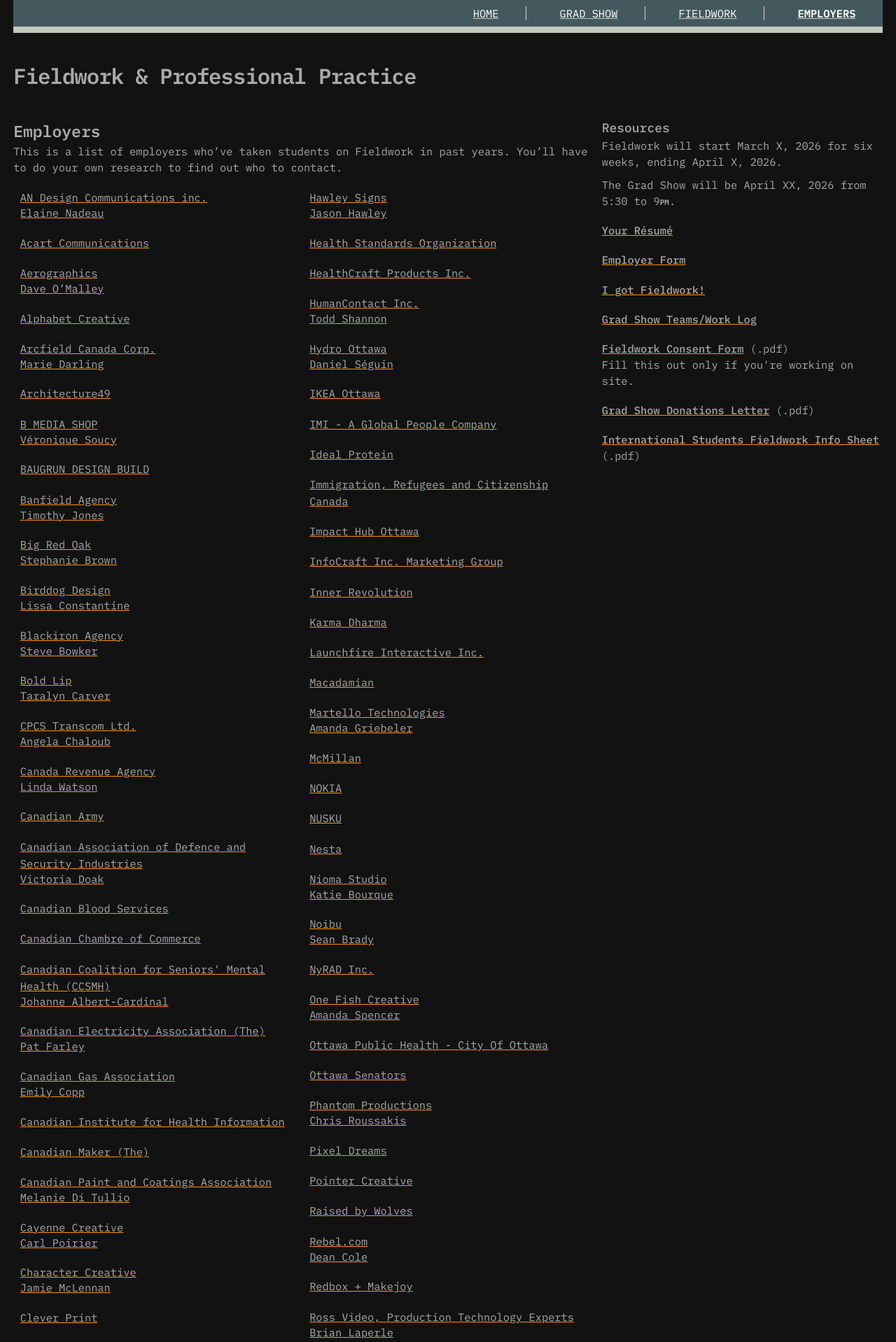
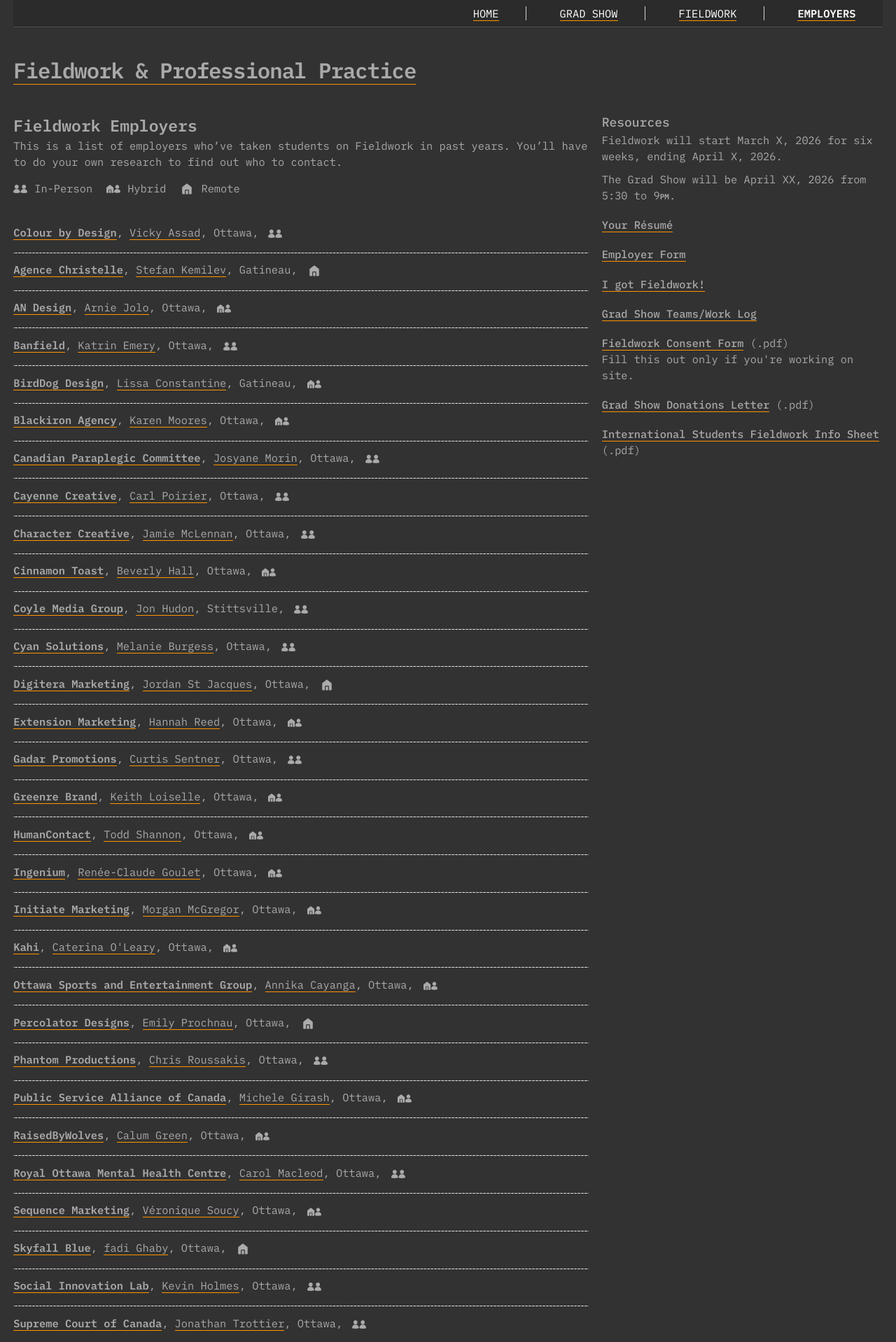
Before and after one commit to AlainParadis/wil, a Jekyll site: the page built from employers.md, in a window 1280 px wide. Shown: the top 1918 px of the page at 70% size. Built offline with Jekyll 4.4.1, drawn with Linux system fonts in a browser that asks for light colours; some of the changed text lies outside the part shown.

Commit message:
update employers with new layout and data

```diff
--- /dev/null
+++ b/_data/employers.csv
@@ -0,0 +1,37 @@
+Employer,URL,Contact,E-mail,Location,Modality
+Colour by Design,https://colourbydesign.com,Vicky Assad,info@colourbydesign.com,Ottawa,In-Person
+Agence Christelle,https://agencechristelle.com,Stefan Kemilev,creative@agencechristelle.com,Gatineau,Remote
+AN Design,https://an-design.ca,Arnie Jolo,unknown (will update you),Ottawa,Hybrid
+Banfield,https://banfield.agency,Katrin Emery,kemery@banfield.agency,Ottawa,In-Person
+BirdDog Design,https://birddogdesign.com,Lissa Constantine,lissa@birddogdesign.com,Gatineau,Hybrid
+Blackiron Agency,https://blackiron.agency,Karen Moores,Karen@blackiron.agency,Ottawa,Hybrid
+Canadian Paraplegic Committee,https://paralympic.ca,Josyane Morin,jmorin@paralympic.ca,Ottawa,In-Person
+Cayenne Creative,https://cayennecreative.ca,Carl Poirier,carl@cayennecreative.ca,Ottawa,In-Person
+Character Creative,https://charactercreative.com,Jamie McLennan,jamie@charactercreative.com,Ottawa,In-Person
+Cinnamon Toast,https://cinnamontoast.ca,Beverly Hall,bev@cinnamontoast.ca,Ottawa,Hybrid
+Coyle Media Group,https://coylemediagroup.com,Jon Hudon,jon@coylemediagroup.com,Stittsville,In-Person
+Cyan Solutions,https://cyansolutions.com,Melanie Burgess,melanie@cyansolutions.com,Ottawa,In-Person
+Digitera Marketing,https://digitera.agency,Jordan St Jacques,jordan@digitera.agency,Ottawa,Remote
+Extension Marketing,https://extensionmarketing.com,Hannah Reed,hannah@extensionmarketing.com,Ottawa,Hybrid
+Gadar Promotions,https://gadar.ca,Curtis Sentner,curtis@gadar.ca,Ottawa,In-Person
+Greenre Brand,https://greenre.ca,Keith Loiselle,keith@greenre.ca,Ottawa,Hybrid
+HumanContact,https://humancontact.com,Todd Shannon,todd@humancontact.com,Ottawa,Hybrid
+Ingenium,https://ingeniumcanada.org,Renée-Claude Goulet,rgoulet@ingeniumcanada.org,Ottawa,Hybrid
+Initiate Marketing,https://getinitiated.ca,Morgan McGregor,morgan@getinitiated.ca,Ottawa,Hybrid
+Kahi,https://kahi.io,Caterina O'Leary,cat@kahi.io,Ottawa,Hybrid
+Ottawa Sports and Entertainment Group,https://oseg.ca,Annika Cayanga,zdavis@oseg.ca,Ottawa,Hybrid
+Percolator Designs,https://percolatordesigns.ca,Emily Prochnau,emily@percolatordesigns.ca,Ottawa,Remote
+Phantom Productions,https://phantomproductions.com,Chris Roussakis,chris@phantomproductions.com,Ottawa,In-Person
+Public Service Alliance of Canada,https://psac-afpc.com,Michele Girash,GirashM@psac-afpc.com,Ottawa,Hybrid
+RaisedByWolves,https://raisedbywolves.ca,Calum Green,cal@raisedbywolves.ca,Ottawa,Hybrid
+Royal Ottawa Mental Health Centre,https://theroyal.ca,Carol Macleod,carol.macleod@theroyal.ca,Ottawa,In-Person
+Sequence Marketing,https://sequencemarketing.ca,Véronique Soucy,vero@sequencemarketing.ca,Ottawa,Hybrid
+Skyfall Blue,https://skyfallblue.com,fadi Ghaby,fadi@skyfallblue.com,Ottawa,Remote
+Social Innovation Lab,https://algonquincollege.com,Kevin Holmes,holmesk@algonquincollege.com,Ottawa,In-Person
+Supreme Court of Canada,https://scc-csc.ca,Jonathan Trottier,Jonathan.Trottier@scc-csc.ca,Ottawa,In-Person
+The Privy Council,https://pco-bcp.gc.ca,Awnah Goulard-Jong,awnah.goulardjong@pco-bcp.gc.ca,Ottawa,In-Person
+TryCycle,https://trycycle.ca,Jacob Cogan,jacob@trycycle.ca,Ottawa,In-Person
+uOttawa,https://uottawa.ca,Melany Pelletier,mpelle25@uottawa.ca,Ottawa,Hybrid
+Victory Arts,https://gmail.com,Tero Hollo,terohollo@gmail.com,Ottawa,Remote
+Xactly Design,https://xactlydesign.com,Denis Sabourin and Steve Harding,steve@xactlydesign.com,Ottawa ,In-Person
+Xquisit Communications,https://xquisit.ca,Dominic Willsher,dominic@xquisit.ca,Almonte,In-Person
--- a/css/styles.css
+++ b/css/styles.css
@@ -1,10 +1,10 @@
 :root
 {
-	--background-color: #121212;
-	--text-color: #A9A9A9;
+	--background-color: rgb(50, 50, 50);
+	--text-color: rgb(169, 169, 169);
 	/* Colours */
-	--dark: rgb(68, 89, 94);
-	--medium: rgb(110, 132, 137);
+	--dark: rgb(43, 43, 43);
+	--medium: rgb(80, 80, 80);
 	--light: rgb(194, 201, 189);
 	--lightest: rgb(221, 225, 219);
 	--orange: rgb(255, 147, 0);
@@ -38,11 +38,19 @@ body
 a, a:link
 {
 	color: var(--text-color);
+	text-decoration: none;
+	border-bottom: 1px solid var(--orange);
 	text-decoration-color: var(--orange);
 }
 
 a:visited { color: var(--light); }
-a:hover { color: lightgrey; }
+
+a:hover
+{
+	color: lightgrey;
+	border-bottom: 1px solid var(--medium);
+}
+
 a:active { color: orange; }
 a:focus { outline: 2px solid black; }
 header h1 a:visited { color: var(--text-color); }
@@ -176,31 +184,51 @@ ul.nav
 	font-weight: 600;
 }
 
-main ul li
+ul.legend
 {
-	font-weight: 400;
-	font-style: normal;
-	line-height: 1.25rem;
+	list-style-type: none;
+	/* Remove bullet points */
+	padding-left: 0;
+	/* Align list with page content */
+	display: flex;
+	/* Align items horizontally */
+	gap: 20px;
+	/* Add spacing between items */
+}
+
+ul.legend li
+{
+	display: flex;
+	/* Align items horizontally */
+	align-items: center;
+	/* Vertically align text with icons */
+	margin-bottom: 1rem;
+	/* Add spacing between legend items */
+}
+
+ul.legend li img
+{
+	margin-right: 10px;
+	/* Add spacing between icon and text */
+}
+
+ul.employers li span img, ul.legend li span img
+{
+	display: inline;
+	/* Ensure SVG icons stay inline with text */
+	vertical-align: middle;
+	/* Align icons with text */
+	margin-left: 0.25rem;
+	/* Add spacing between text and icon */
 }
 
 ul.employers
 {
-	padding-left: .5rem;
 	list-style-type: none;
+	padding-left: 0;
 }
 
-ul.employers li:nth-child(even)
-{
-	line-height: 140%;
-	margin-bottom: 1rem;
-}
-
-/*
-ul.employers li:nth-child(even):before {
-	content: "\2709";
-	margin-right: 10px;
-}
- */
+ul.employers li { padding: 0.25rem 0 0.5rem 0; }
 
 code
 {
@@ -265,9 +293,21 @@ dd { margin: 0 2rem 1rem 2rem; }
 table
 {
 	width: 100%;
+	table-layout: auto;
+	/* Columns adjust to content */
+	border-collapse: collapse;
+	/* Removes space between borders */
 	border-spacing: .25rem;
 	margin-bottom: 2rem;
 	margin-top: 2rem;
+}
+
+th, td
+{
+	padding: 2px;
+	text-align: left;
+}
+
 }
 
 th
@@ -332,7 +372,7 @@ footer span { display: block; }
 	nav
 	{
 		background-color: var(--dark);
-		border-bottom: .5rem solid var(--light);
+		border-bottom: 1px solid var(--medium);
 	}
 
 	header h1 { margin-top: 1rem; }
--- a/employers.md
+++ b/employers.md
@@ -1,13 +1,43 @@
 ---
 layout: default
-title: Employers
+title: Fieldwork Employers
 ---
 This is a list of employers who've taken students on Fieldwork in past years. You'll have to do your own research to find out who to contact.
 
-<ul class="employers columns2">
-{% assign allEmployers = site.data.employers | sort: "employerName" %}
-{% for employer in allEmployers %}
-	<li><a href="{{ employer.url }}" target="_blank">{{ employer.employerName }}</a></li>
-	<li><a href="mailto:{{ employer.email }}">{{ employer.person }}</a></li>
-{% endfor %}
+<ul class="legend">
+  <li>
+    <img src="/svg/in-person.svg" alt="In-Person" width="20" height="20">
+    <span>In-Person</span>
+  </li>
+  <li>
+    <img src="/svg/hybrid.svg" alt="Hybrid" width="20" height="20">
+    <span>Hybrid</span>
+  </li>
+  <li>
+    <img src="/svg/remote.svg" alt="Remote" width="20" height="20">
+    <span>Remote</span>
+  </li>
 </ul>
+
+
+<ul class="employers">
+  {% for row in site.data.employers %}
+  <li>
+    <strong><a href="{{ row.URL }}" target="_blank">{{ row.Employer }}</a></strong>,
+    <span><a href="mailto:{{ row['E-mail'] }}">{{ row.Contact }}</a></span>,
+    <span>{{ row.Location }}</span>,
+    <span>
+      {% if row.Modality == "In-Person" %}
+        <img src="/svg/in-person.svg" alt="In-Person" width="20" height="20">
+      {% elsif row.Modality == "Hybrid" %}
+        <img src="/svg/hybrid.svg" alt="Hybrid" width="20" height="20">
+      {% elsif row.Modality == "Remote" %}
+        <img src="/svg/remote.svg" alt="Remote" width="20" height="20">
+      {% else %}
+        {{ row.Modality }} <!-- Fallback to text if no match -->
+      {% endif %}
+    </span>
+  </li>
+  <hr>
+  {% endfor %}
+</ul>
```
Also changed, not shown: svg/hybrid.svg (added), svg/in-person.svg (added), svg/remote.svg (added).
